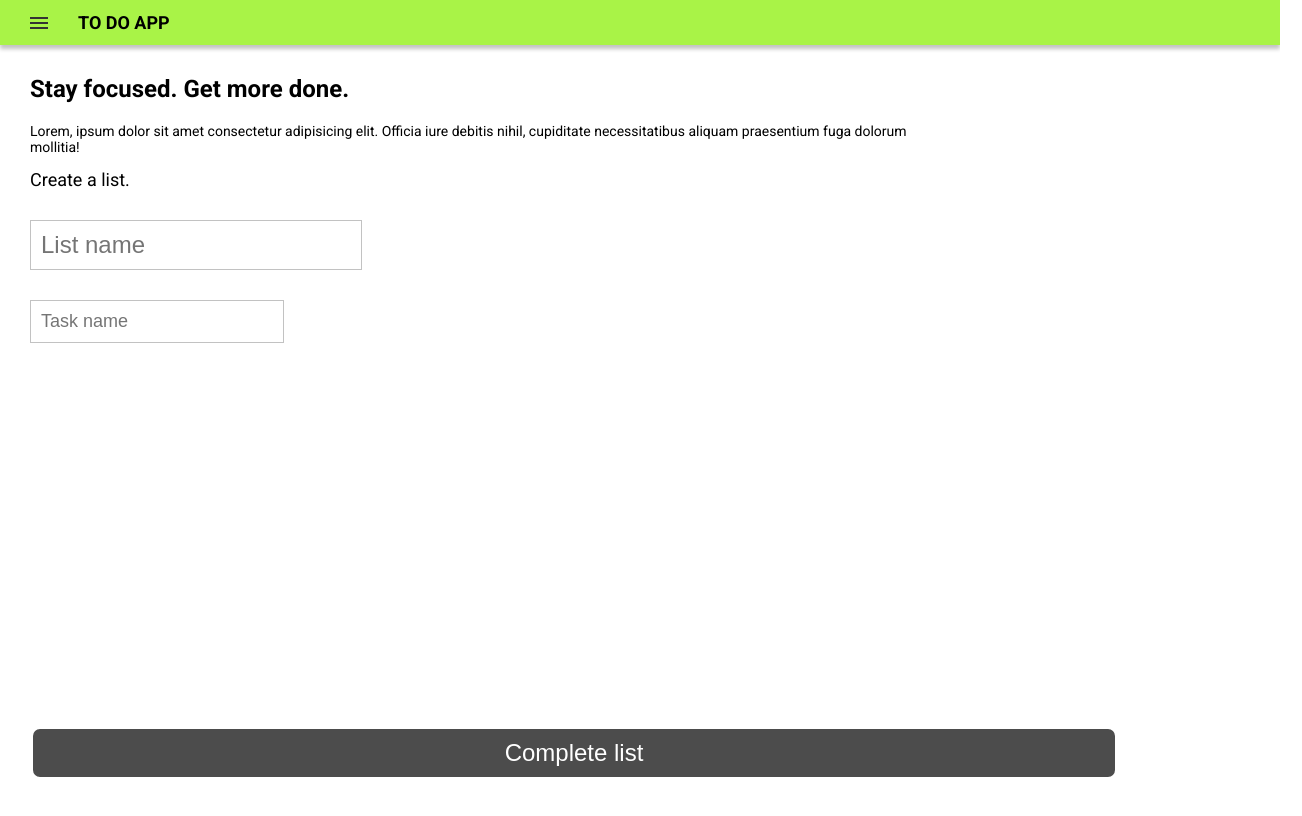
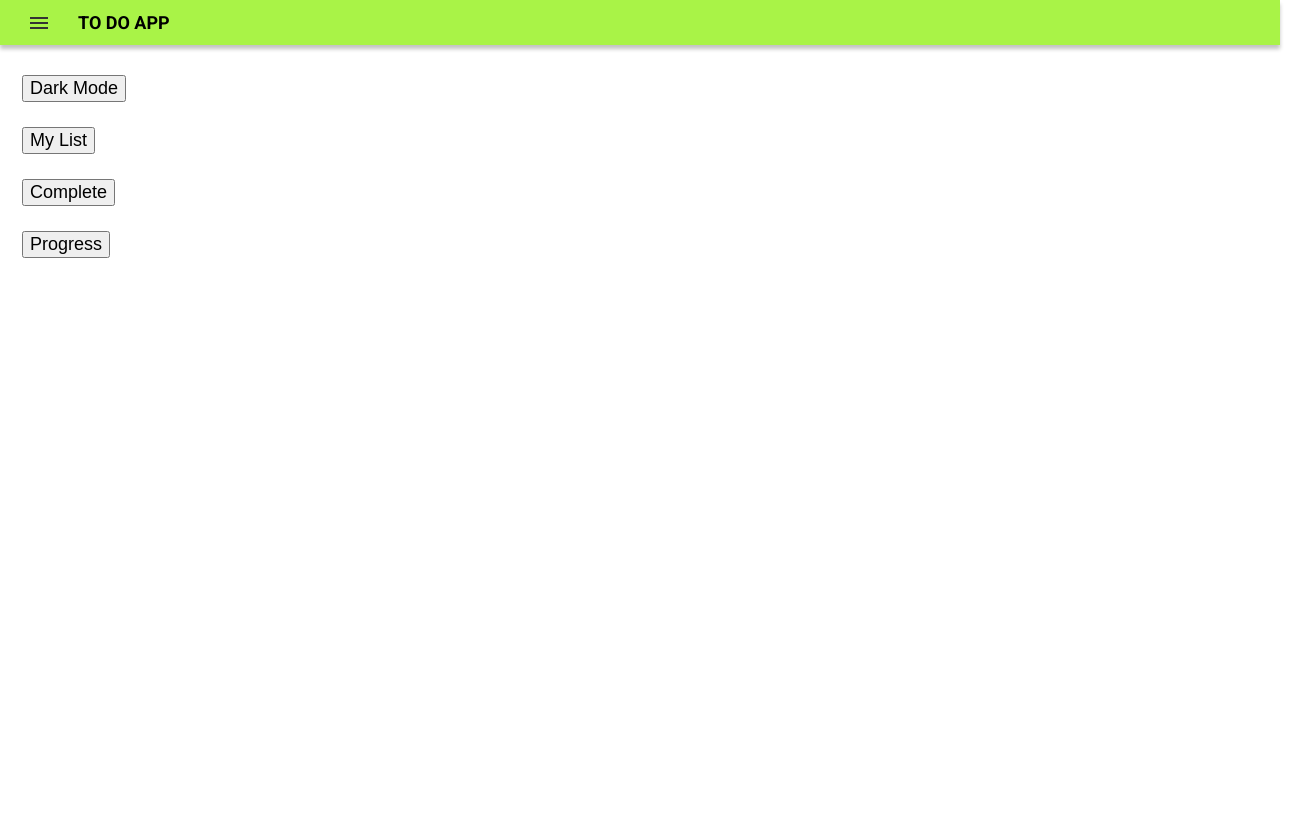
Before and after one commit to Johnr302/to-do-mobile, a plain HTML site: page index.html in a window 1280 px wide. Shown: the whole page, 1302 px wide, since content can reach past the window. Drawn offline with Linux system fonts and the light colour scheme.

Commit message:
added menu button

```diff
--- a/index.html
+++ b/index.html
@@ -66,5 +66,37 @@
         Complete list
       </button>
     </section>
+    <section id="menu">
+      <button
+        class="menu-btn"
+        id="dark-mode"
+        aria-label="dark mode"
+        type="button"
+      >
+        Dark Mode
+      </button>
+
+      <button class="menu-btn" id="my-list" aria-label="My Lists" type="button">
+        My List
+      </button>
+
+      <button
+        class="menu-btn"
+        id="complete"
+        aria-label="Completed"
+        type="button"
+      >
+        Complete
+      </button>
+
+      <button
+        class="menu-btn"
+        id="progress"
+        aria-label="progress"
+        type="button"
+      >
+        Progress
+      </button>
+    </section>
   </body>
 </html>
--- a/to-do-mobile.css
+++ b/to-do-mobile.css
@@ -67,9 +67,10 @@ header {
   display: flex;
   align-items: center;
   box-shadow: 0 4px 4px 0 rgba(0, 0, 0, 0.24);
-  /* position: absolute;
+  z-index: 1;
+  position: absolute;
   top: 0;
-  width: 100%; */
+  width: 100%;
 }
 
 .bar1,
@@ -136,3 +137,19 @@ header {
   width: 70%;
   margin: 30px;
 }
+
+.menu-btn {
+  display: block;
+  margin-top: 25px;
+  font-size: 18px;
+}
+
+#menu {
+  height: 100%;
+  width: 100%;
+  position: absolute;
+  top: 0;
+  padding-top: 50px;
+  padding-left: 22px;
+  background-color: white;
+}
```
